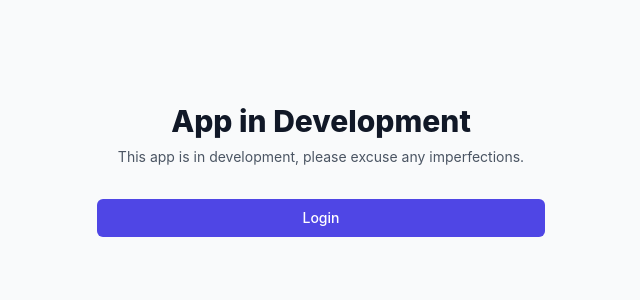
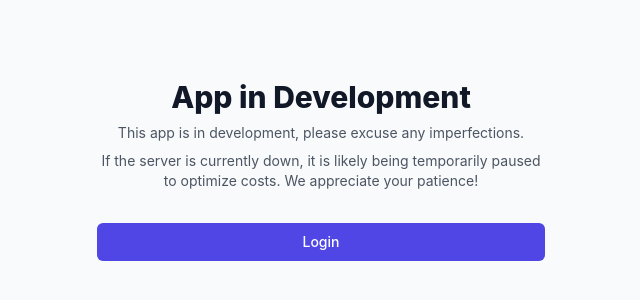
Before and after one commit to SwavikPatra/TripSquad, a React (Create React App) app in the folder Frontend/: page / in a window 1280 px wide. Shown: the part 242-542 px from the top of the page, without its empty margins (319-959 px from the left). Built offline with nearby package versions, Linux system fonts and the light colour scheme; no server answers.

Commit message:
05/26/2025 7:35PM

```diff
--- a/Frontend/src/pages/LandingPage.js
+++ b/Frontend/src/pages/LandingPage.js
@@ -13,6 +13,10 @@ function LandingPage() {
           <p className="mt-2 text-sm text-gray-600">
             This app is in development, please excuse any imperfections.
           </p>
+          <p className="mt-2 text-sm text-gray-600">
+            If the server is currently down, it is likely being temporarily paused to optimize costs. We appreciate your patience!
+          </p>
+
         </div>
         <div className="mt-8">
           <Link
```
